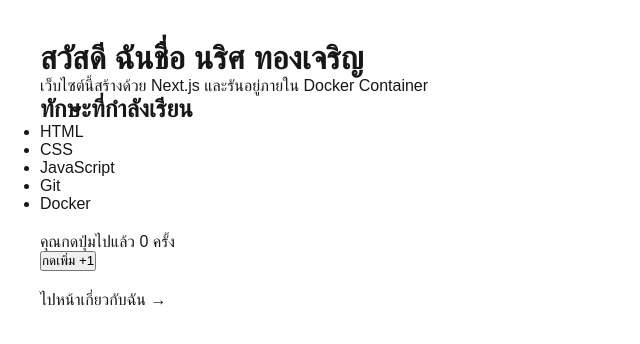
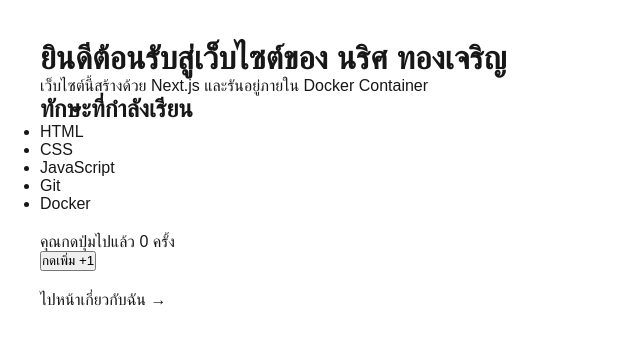
Before and after one commit to s69319010015/first-nextjs-app, a Next.js app: page / in a window 1280 px wide. Shown: the top 344 px of the page, without its empty margins (0-640 px from the left). Built offline with nearby package versions, Linux system fonts and the light colour scheme.

Commit message:
feat: change title to Thai welcome

```diff
--- a/app/page.js
+++ b/app/page.js
@@ -6,7 +6,7 @@ export default function Home() {
 
   return (
     <main style={{ padding: "40px", fontFamily: "sans-serif" }}>
-      <h1>สวัสดี ฉันชื่อ นริศ ทองเจริญ</h1>
+      <h1>ยินดีต้อนรับสู่เว็บไซต์ของ นริศ ทองเจริญ</h1>
       <p>เว็บไซต์นี้สร้างด้วย Next.js และรันอยู่ภายใน Docker Container</p>
 
       <h2>ทักษะที่กำลังเรียน</h2>
```
